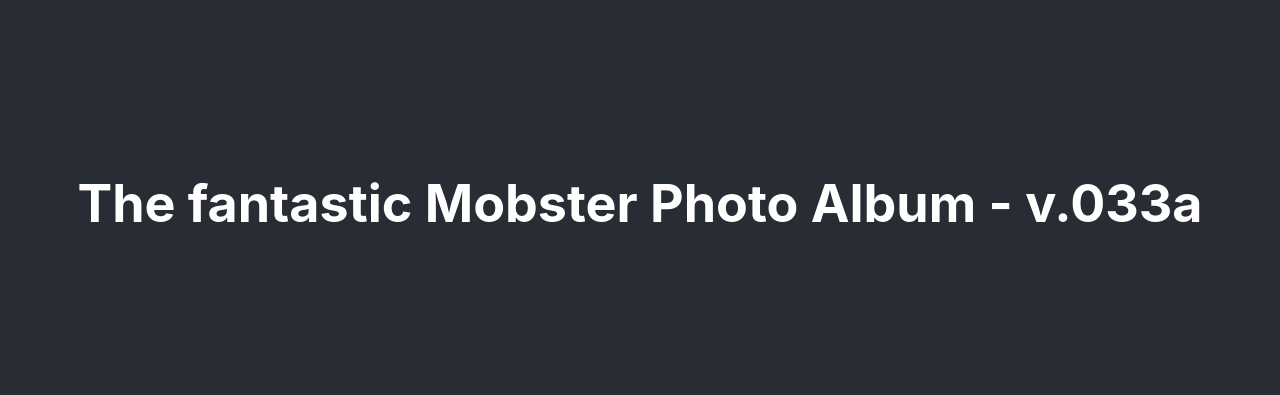
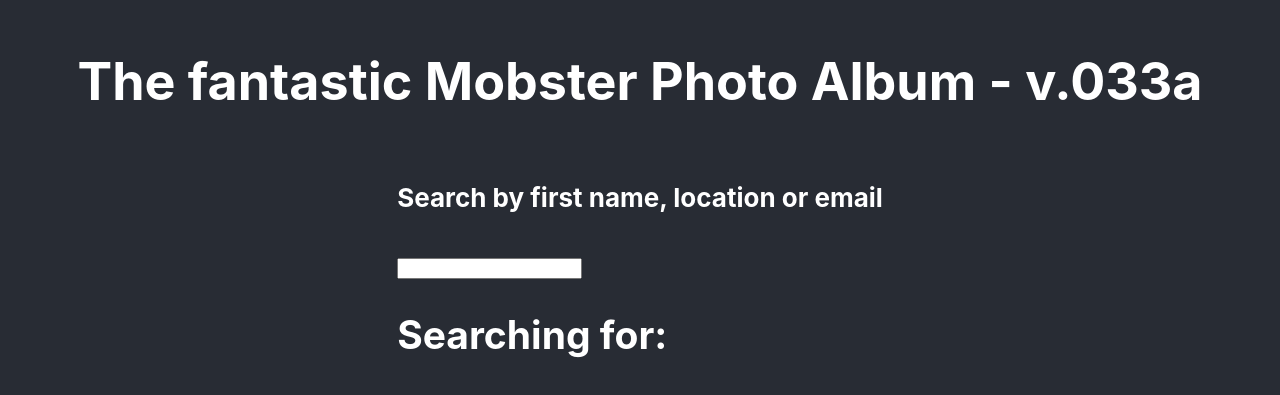
Before and after one commit to Zedekial/Mobster-Profile-Album, a React (Create React App) app in the folder Frontend/: page / in a window 1280 px wide. Shown: the part 197-592 px from the top of the page. Built offline with nearby package versions, Linux system fonts and the light colour scheme.

Commit message:
created basic search component

```diff
--- a/Frontend/src/App.js
+++ b/Frontend/src/App.js
@@ -1,4 +1,5 @@
 import React, { Component } from 'react';
+import SearchComponent from './components/SearchComponent'
 import './CSS/App.css';
 
 class App extends Component {
@@ -6,6 +7,7 @@ class App extends Component {
     return (
       <div className="App">
         <h1>The fantastic Mobster Photo Album - v.033a</h1>
+        <SearchComponent />
       </div>
     );
   }
--- /dev/null
+++ b/Frontend/src/components/SearchComponent.js
@@ -0,0 +1,37 @@
+import React, { Component } from 'react';
+import '../CSS/SearchComponent.css';
+
+class SearchComponent extends Component {
+  state = {
+    searchText: '',
+  };
+
+  HandleSearch = (e) => {
+    let filteredSearch = FilterSearch(e.target.value).join('');
+
+    this.setState({ searchText: filteredSearch });
+  }
+
+  render() {
+    return (
+      <div>
+      <h4>Search by first name, location or email</h4>
+      <input onChange={e => this.HandleSearch(e)}></input>
+      <h2>Searching for: {this.state.searchText}</h2>
+      </div>
+    )
+  }
+}
+
+
+const FilterSearch = (phrase) => {
+  let filteredPhrase = phrase.split('');
+
+  let finalFilter = filteredPhrase.filter(letter => {
+    return /^[A-Z]+$|\@/i.test(letter);
+  })
+
+  return finalFilter
+}
+
+export default SearchComponent
```
Also changed, not shown: Frontend/src/CSS/SearchComponent.css (added), Frontend/src/components/empty.txt (deleted).
